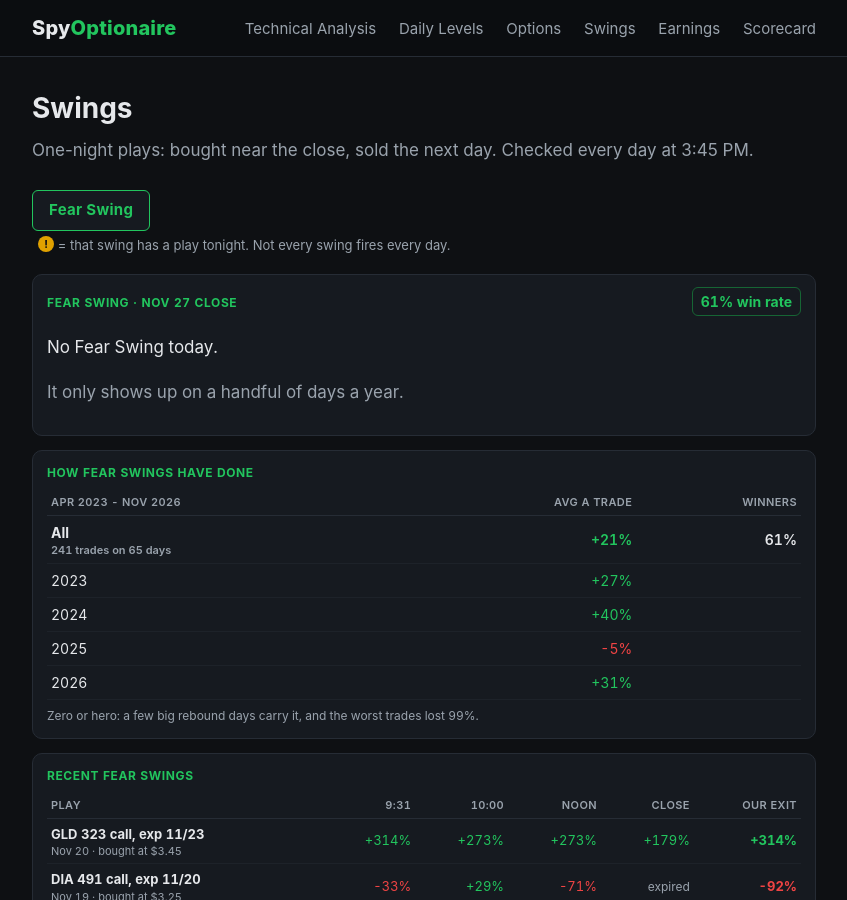
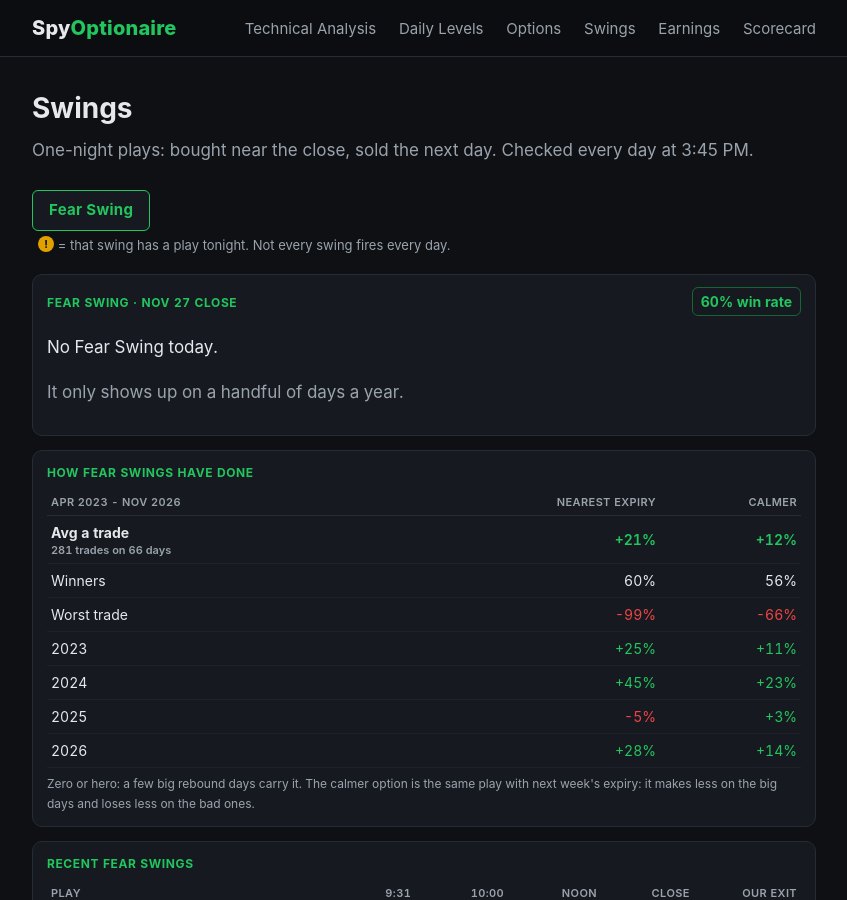
Before and after one commit to SpyOptionaire/spyoptionaire.github.io, a Jekyll site: the page built from swings.html, in a window 1280 px wide and 900 px high. Shown: the whole window, without its empty margins (216-1063 px from the left). Built offline with Jekyll 4.4.1, drawn with Linux system fonts in a browser that asks for light colours.

Commit message:
Swings: each Fear Swing play shows the nearest-expiry option and a calmer next-week option; record table shows both side by side (same 281 trades)
Co-Authored-By: Claude Opus 5.5 <noreply@anthropic.com>
Claude-Session: https://claude.ai/code/session_01EnXCpuWUg6oc66XeZWqt4P

```diff
--- a/_data/swing_options.json
+++ b/_data/swing_options.json
@@ -2,32 +2,40 @@
  "period": "Apr 2023 - Nov 2026",
  "method": "Prices assume you buy at the ask (3:45 PM) and sell at the bid the next day, with a $0.65 commission per contract each way. Every trade uses the same risk.",
  "fear": {
-  "days": 65,
-  "days_by_year": "8 / 10 / 21 / 27",
-  "trades": 241,
+  "days": 66,
+  "trades": 281,
   "avg": 21,
-  "med": 30,
-  "win": 61,
+  "med": 50,
+  "win": 60,
   "worst": 99,
   "years": [
    {
     "y": "2023",
-    "v": 27
+    "v": 25,
+    "c": 11
    },
    {
     "y": "2024",
-    "v": 40
+    "v": 45,
+    "c": 23
    },
    {
     "y": "2025",
-    "v": -5
+    "v": -5,
+    "c": 3
    },
    {
     "y": "2026",
-    "v": 31
+    "v": 28,
+    "c": 14
    }
   ],
-  "winrate": "61%"
+  "winrate": "60%",
+  "calm": {
+   "avg": 12,
+   "win": 56,
+   "worst": 66
+  }
  },
  "watch": {
   "call_win": 43,
--- a/swings.html
+++ b/swings.html
@@ -29,6 +29,7 @@ permalink: /swings/
         <tbody>
           <tr><td>Stock</td><td>{{ x.price }}</td></tr>
           <tr><td>Option <i>{{ x.contract }}</i></td><td>{% if x.option %}{{ x.option }}{% else %}<span class="muted">at 3:45 PM</span>{% endif %}</td></tr>
+          <tr><td>Calmer option <i>at the money, next week's expiry</i></td><td>{% if x.option_week %}{{ x.option_week }}{% else %}<span class="muted">at 3:45 PM</span>{% endif %}</td></tr>
         </tbody>
       </table>
     </div>
@@ -42,13 +43,15 @@ permalink: /swings/
 <div class="card" data-s="fear">
   <span class="k">How Fear Swings have done</span>
   <table class="lad">
-    <thead><tr><th>{{ O.period }}</th><th>Avg a trade</th><th>Winners</th></tr></thead>
+    <thead><tr><th>{{ O.period }}</th><th>Nearest expiry</th><th>Calmer</th></tr></thead>
     <tbody>
-      <tr class="tot"><td><b>All</b> <i>{{ O.fear.trades }} trades on {{ O.fear.days }} days</i></td><td class="up">+{{ O.fear.avg }}%</td><td>{{ O.fear.win }}%</td></tr>
-      {% for y in O.fear.years %}<tr><td>{{ y.y }}</td><td class="{% if y.v >= 0 %}up{% else %}dn{% endif %}">{% if y.v >= 0 %}+{% endif %}{{ y.v }}%</td><td></td></tr>{% endfor %}
+      <tr class="tot"><td><b>Avg a trade</b> <i>{{ O.fear.trades }} trades on {{ O.fear.days }} days</i></td><td class="up">+{{ O.fear.avg }}%</td><td class="up">+{{ O.fear.calm.avg }}%</td></tr>
+      <tr><td>Winners</td><td>{{ O.fear.win }}%</td><td>{{ O.fear.calm.win }}%</td></tr>
+      <tr><td>Worst trade</td><td class="dn">-{{ O.fear.worst }}%</td><td class="dn">-{{ O.fear.calm.worst }}%</td></tr>
+      {% for y in O.fear.years %}<tr><td>{{ y.y }}</td><td class="{% if y.v >= 0 %}up{% else %}dn{% endif %}">{% if y.v >= 0 %}+{% endif %}{{ y.v }}%</td><td class="{% if y.c >= 0 %}up{% else %}dn{% endif %}">{% if y.c >= 0 %}+{% endif %}{{ y.c }}%</td></tr>{% endfor %}
     </tbody>
   </table>
-  <p class="asof">Zero or hero: a few big rebound days carry it, and the worst trades lost {{ O.fear.worst }}%.</p>
+  <p class="asof">Zero or hero: a few big rebound days carry it. The calmer option is the same play with next week's expiry: it makes less on the big days and loses less on the bad ones.</p>
 </div>
 
 <div class="card" data-s="fear">
```
